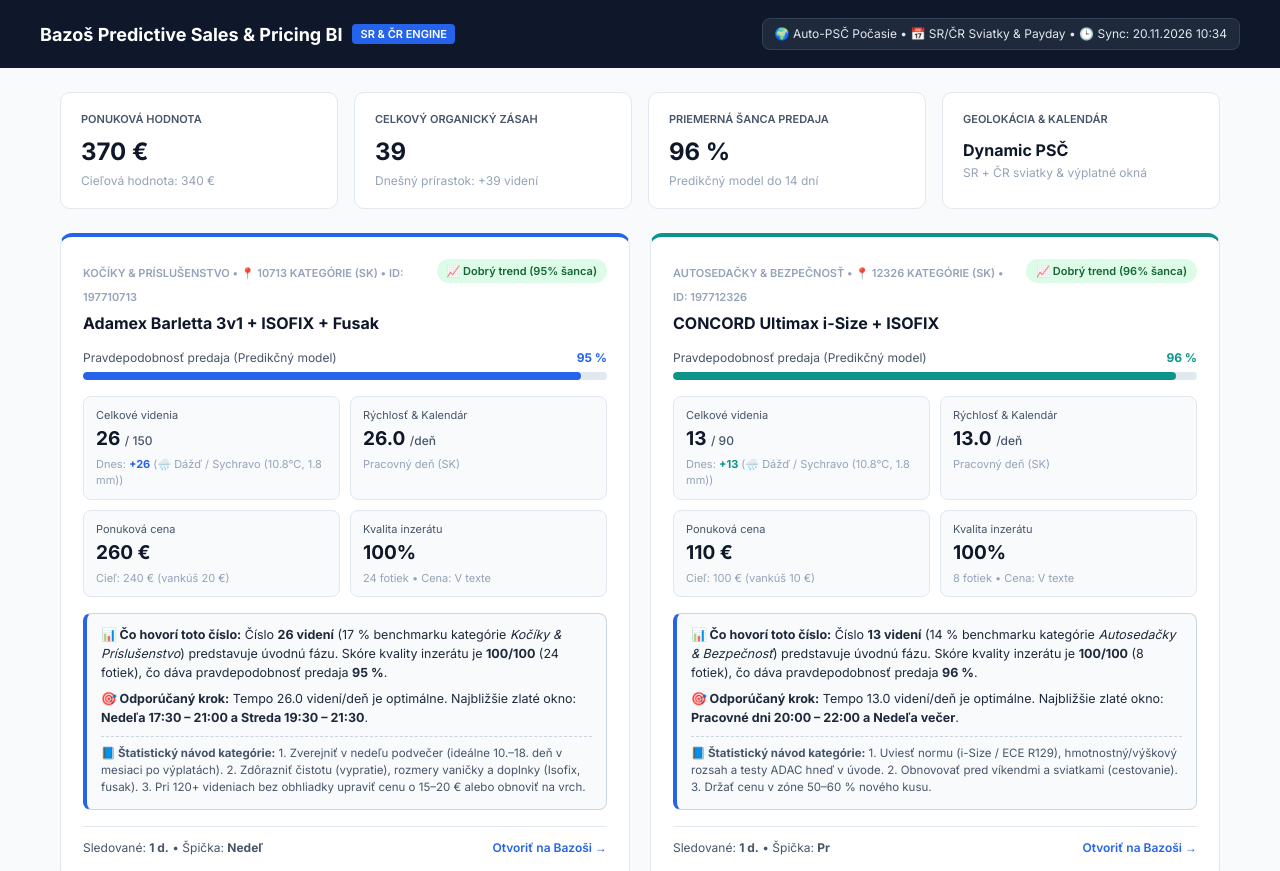
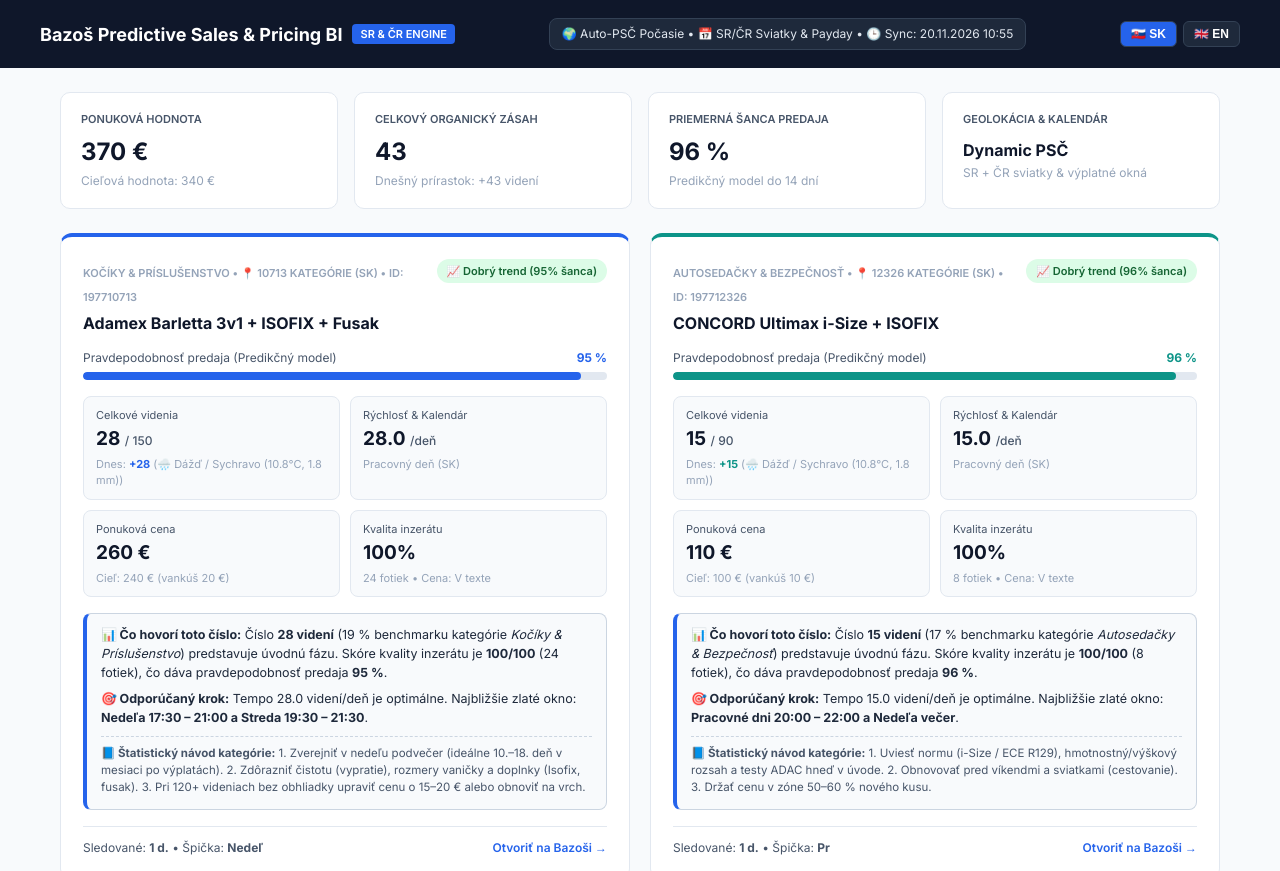
Before and after one commit to JaroslavaG/bazos-predictive-bi, a plain HTML site: page index.html in a window 1280 px wide. Shown: the top 871 px of the page. Drawn offline with nearby package versions, Linux system fonts and the light colour scheme.

Commit message:
Aktualizácia štatistík, počasia a predikčného dashboardu

```diff
--- a/historia_videni.csv
+++ b/historia_videni.csv
@@ -1,3 +1,3 @@
 datum,krajina,lokalita,den,typ_dna,pocasie,id,kategoria,nazov,videnia,narast,cena,sanca_predaja_pct
-2026-11-20,SK,10713 Kategórie (SK),Piatok,Pracovný deň (SK),"🌧️ Dážď / Sychravo (10.8°C, 1.8 mm)",197710713,kocik,Adamex Barletta 3v1 + ISOFIX + Fusak,26,26,260,95
-2026-11-20,SK,12326 Kategórie (SK),Piatok,Pracovný deň (SK),"🌧️ Dážď / Sychravo (10.8°C, 1.8 mm)",197712326,autosedacka,CONCORD Ultimax i-Size + ISOFIX,13,13,110,96
+2026-11-20,SK,10713 Kategórie (SK),Piatok,Pracovný deň (SK),"🌧️ Dážď / Sychravo (10.8°C, 1.8 mm)",197710713,kocik,Adamex Barletta 3v1 + ISOFIX + Fusak,28,28,260,95
+2026-11-20,SK,12326 Kategórie (SK),Piatok,Pracovný deň (SK),"🌧️ Dážď / Sychravo (10.8°C, 1.8 mm)",197712326,autosedacka,CONCORD Ultimax i-Size + ISOFIX,15,15,110,96
--- a/index.html
+++ b/index.html
@@ -67,7 +67,7 @@
                 <span class="tag-pro">SR & ČR Engine</span>
             </div>
             <div class="context-pill">
-                🌍 Auto-PSČ Počasie &bull; 📅 SR/ČR Sviatky & Payday &bull; 🕒 Sync: 20.11.2026 10:34
+                🌍 Auto-PSČ Počasie &bull; 📅 SR/ČR Sviatky & Payday &bull; 🕒 Sync: 20.11.2026 10:55
             </div>
         </div>
     </div>
@@ -81,8 +81,8 @@
             </div>
             <div class="kpi-card">
                 <div class="kpi-title">Celkový organický zásah</div>
-                <div class="kpi-value">39</div>
-                <div class="kpi-desc">Dnešný prírastok: +39 videní</div>
+                <div class="kpi-value">43</div>
+                <div class="kpi-desc">Dnešný prírastok: +43 videní</div>
             </div>
             <div class="kpi-card">
                 <div class="kpi-title">Priemerná šanca predaja</div>
@@ -117,12 +117,12 @@
             <div class="metrics-grid">
                 <div class="metric-box">
                     <span class="m-label">Celkové videnia</span>
-                    <span class="m-val">26 <small>/ 150</small></span>
-                    <span class="m-sub">Dnes: <strong style="color:#2563eb">+26</strong> (🌧️ Dážď / Sychravo (10.8°C, 1.8 mm))</span>
+                    <span class="m-val">28 <small>/ 150</small></span>
+                    <span class="m-sub">Dnes: <strong style="color:#2563eb">+28</strong> (🌧️ Dážď / Sychravo (10.8°C, 1.8 mm))</span>
                 </div>
                 <div class="metric-box">
                     <span class="m-label">Rýchlosť & Kalendár</span>
-                    <span class="m-val">26.0 <small>/deň</small></span>
+                    <span class="m-val">28.0 <small>/deň</small></span>
                     <span class="m-sub">Pracovný deň (SK)</span>
                 </div>
                 <div class="metric-box">
@@ -138,8 +138,8 @@
             </div>
 
             <div class="summary-box">
-                <p><strong>📊 Čo hovorí toto číslo:</strong> Číslo <strong>26 videní</strong> (17 % benchmarku kategórie <em>Kočíky & Príslušenstvo</em>) predstavuje úvodnú fázu. Skóre kvality inzerátu je <strong>100/100</strong> (24 fotiek), čo dáva pravdepodobnosť predaja <strong>95 %</strong>.</p>
-                <p><strong>🎯 Odporúčaný krok:</strong> Tempo 26.0 videní/deň je optimálne. Najbližšie zlaté okno: <strong>Nedeľa 17:30 – 21:00 a Streda 19:30 – 21:30</strong>.</p>
+                <p><strong>📊 Čo hovorí toto číslo:</strong> Číslo <strong>28 videní</strong> (19 % benchmarku kategórie <em>Kočíky & Príslušenstvo</em>) predstavuje úvodnú fázu. Skóre kvality inzerátu je <strong>100/100</strong> (24 fotiek), čo dáva pravdepodobnosť predaja <strong>95 %</strong>.</p>
+                <p><strong>🎯 Odporúčaný krok:</strong> Tempo 28.0 videní/deň je optimálne. Najbližšie zlaté okno: <strong>Nedeľa 17:30 – 21:00 a Streda 19:30 – 21:30</strong>.</p>
                 <p class="season-note"><strong>📘 Štatistický návod kategórie:</strong> 1. Zverejniť v nedeľu podvečer (ideálne 10.–18. deň v mesiaci po výplatách). 2. Zdôrazniť čistotu (vypratie), rozmery vaničky a doplnky (Isofix, fusak). 3. Pri 120+ videniach bez obhliadky upraviť cenu o 15–20 € alebo obnoviť na vrch.</p>
             </div>
 
@@ -169,12 +169,12 @@
             <div class="metrics-grid">
                 <div class="metric-box">
                     <span class="m-label">Celkové videnia</span>
-                    <span class="m-val">13 <small>/ 90</small></span>
-                    <span class="m-sub">Dnes: <strong style="color:#0d9488">+13</strong> (🌧️ Dážď / Sychravo (10.8°C, 1.8 mm))</span>
+                    <span class="m-val">15 <small>/ 90</small></span>
+                    <span class="m-sub">Dnes: <strong style="color:#0d9488">+15</strong> (🌧️ Dážď / Sychravo (10.8°C, 1.8 mm))</span>
                 </div>
                 <div class="metric-box">
                     <span class="m-label">Rýchlosť & Kalendár</span>
-                    <span class="m-val">13.0 <small>/deň</small></span>
+                    <span class="m-val">15.0 <small>/deň</small></span>
                     <span class="m-sub">Pracovný deň (SK)</span>
                 </div>
                 <div class="metric-box">
@@ -190,8 +190,8 @@
             </div>
 
             <div class="summary-box">
-                <p><strong>📊 Čo hovorí toto číslo:</strong> Číslo <strong>13 videní</strong> (14 % benchmarku kategórie <em>Autosedačky & Bezpečnosť</em>) predstavuje úvodnú fázu. Skóre kvality inzerátu je <strong>100/100</strong> (8 fotiek), čo dáva pravdepodobnosť predaja <strong>96 %</strong>.</p>
-                <p><strong>🎯 Odporúčaný krok:</strong> Tempo 13.0 videní/deň je optimálne. Najbližšie zlaté okno: <strong>Pracovné dni 20:00 – 22:00 a Nedeľa večer</strong>.</p>
+                <p><strong>📊 Čo hovorí toto číslo:</strong> Číslo <strong>15 videní</strong> (17 % benchmarku kategórie <em>Autosedačky & Bezpečnosť</em>) predstavuje úvodnú fázu. Skóre kvality inzerátu je <strong>100/100</strong> (8 fotiek), čo dáva pravdepodobnosť predaja <strong>96 %</strong>.</p>
+                <p><strong>🎯 Odporúčaný krok:</strong> Tempo 15.0 videní/deň je optimálne. Najbližšie zlaté okno: <strong>Pracovné dni 20:00 – 22:00 a Nedeľa večer</strong>.</p>
                 <p class="season-note"><strong>📘 Štatistický návod kategórie:</strong> 1. Uviesť normu (i-Size / ECE R129), hmotnostný/výškový rozsah a testy ADAC hneď v úvode. 2. Obnovovať pred víkendmi a sviatkami (cestovanie). 3. Držať cenu v zóne 50–60 % nového kusu.</p>
             </div>
 
@@ -277,7 +277,7 @@
                 <td>Piatok <small style="color:#64748b">(Pracovný deň (SK))</small></td>
                 <td>🌧️ Dážď / Sychravo (10.8°C, 1.8 mm)</td>
                 <td><strong>Adamex Barletta 3v1 + ISOFIX + Fusak</strong></td>
-                <td>26 <span class="pill-gain">+26</span></td>
+                <td>28 <span class="pill-gain">+28</span></td>
                 <td><strong>95%</strong></td>
             </tr>
 
@@ -287,7 +287,7 @@
                 <td>Piatok <small style="color:#64748b">(Pracovný deň (SK))</small></td>
                 <td>🌧️ Dážď / Sychravo (10.8°C, 1.8 mm)</td>
                 <td><strong>CONCORD Ultimax i-Size + ISOFIX</strong></td>
-                <td>13 <span class="pill-gain">+13</span></td>
+                <td>15 <span class="pill-gain">+15</span></td>
                 <td><strong>96%</strong></td>
             </tr>
             </tbody>
@@ -302,13 +302,14 @@
 
     <script>
         new Chart(document.getElementById('cumulativeChart'), {
-            type: 'line', data: { labels: ["2026-11-20"], datasets: [{"label": "Adamex Barletta 3v1 + ISOFIX + Fusak", "data": [26], "borderColor": "#2563eb", "backgroundColor": "#2563eb20", "borderWidth": 2.5, "tension": 0.35, "fill": true}, {"label": "CONCORD Ultimax i-Size + ISOFIX", "data": [13], "borderColor": "#0d9488", "backgroundColor": "#0d948820", "borderWidth": 2.5, "tension": 0.35, "fill": true}] },
+            type: 'line', data: { labels: ["2026-11-20"], datasets: [{"label": "Adamex Barletta 3v1 + ISOFIX + Fusak", "data": [28], "borderColor": "#2563eb", "backgroundColor": "#2563eb20", "borderWidth": 2.5, "tension": 0.35, "fill": true}, {"label": "CONCORD Ultimax i-Size + ISOFIX", "data": [15], "borderColor": "#0d9488", "backgroundColor": "#0d948820", "borderWidth": 2.5, "tension": 0.35, "fill": true}] },
             options: { responsive: true, plugins: { legend: { position: 'bottom' } }, scales: { y: { beginAtZero: true } } }
         });
         new Chart(document.getElementById('dailyChart'), {
-            type: 'bar', data: { labels: ["2026-11-20"], datasets: [{"label": "Adamex Barletta 3v1 + ISOFIX + Fusak", "data": [26], "backgroundColor": "#2563eb", "borderRadius": 4}, {"label": "CONCORD Ultimax i-Size + ISOFIX", "data": [13], "backgroundColor": "#0d9488", "borderRadius": 4}] },
+            type: 'bar', data: { labels: ["2026-11-20"], datasets: [{"label": "Adamex Barletta 3v1 + ISOFIX + Fusak", "data": [28], "backgroundColor": "#2563eb", "borderRadius": 4}, {"label": "CONCORD Ultimax i-Size + ISOFIX", "data": [15], "backgroundColor": "#0d9488", "borderRadius": 4}] },
             options: { responsive: true, plugins: { legend: { position: 'bottom' } }, scales: { y: { beginAtZero: true } } }
         });
-    </script>
+        </script>
+    <script src="i18n.js"></script>
 </body>
 </html>
```
